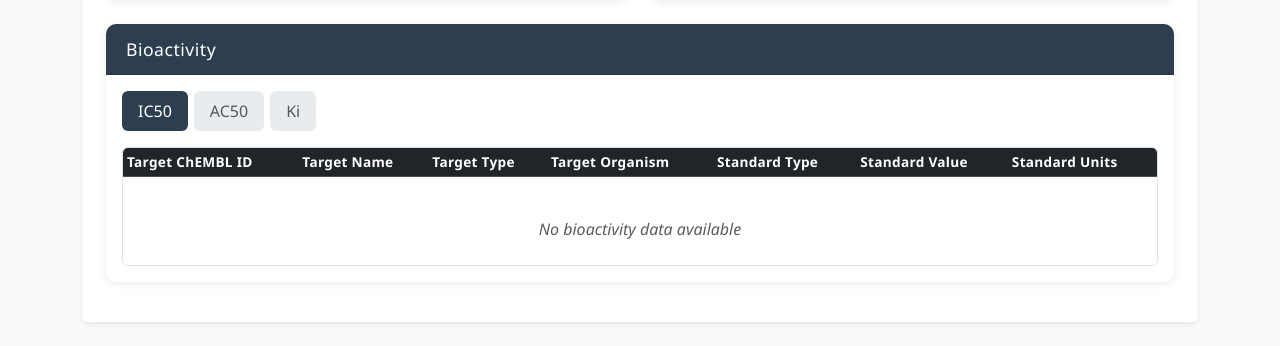
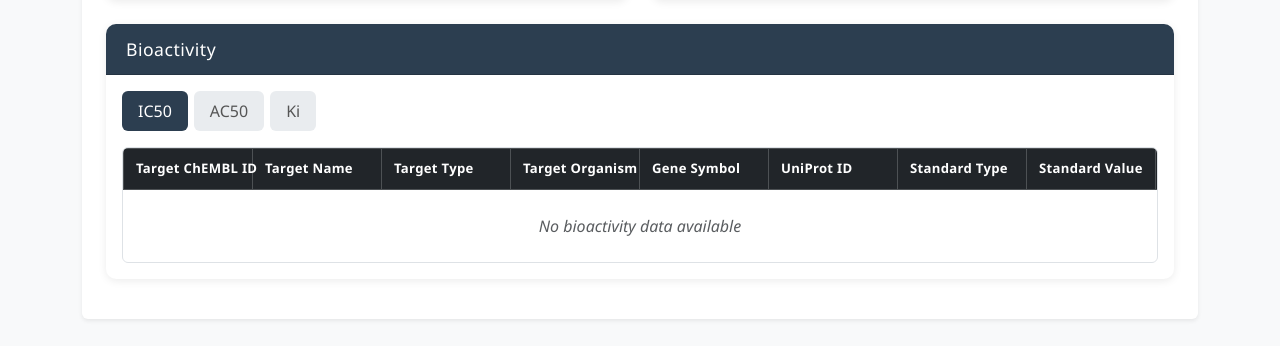
Before and after one commit to samSRaina/ReMediX, a FastAPI app: page / in a window 1280 px wide. Shown: the part 804-1150 px from the top of the page. After the commit the page ends 1124 px from the top, so only its background shows below. Run offline with FastAPI, Linux system fonts and the light colour scheme; lists and menus that the app fills with data are empty.

Commit message:
Refactor gene expression data retrieval and enhance ChEMBL client with enriched target details

```diff
--- a/src/clients/creeds_client.py
+++ b/src/clients/creeds_client.py
@@ -50,7 +50,7 @@ class CreedsClient:
 
 
 if __name__ == "__main__":
-    uniprot_id = "HBD"
+    uniprot_id = "MTOR"
     disease = "pulmonary hypertension"
     obj = CreedsClient(uniprot_id)
     disease_signatures = get_disease_signatures(disease)
--- a/src/static/css/main.css
+++ b/src/static/css/main.css
@@ -112,43 +112,58 @@ body {
 }
 
 /* ── Bioactivity Table ── */
-.table-responsive {
+.bioactivity-table-wrapper {
     border: 1px solid #dee2e6;
     border-radius: 6px;
 }
 
 #bioactivity-table {
-    font-size: 0.85rem;
+    font-size: 0.82rem;
+    table-layout: fixed;
+    width: 100%;
+    margin-bottom: 0;
 }
 
 #bioactivity-table thead th {
     white-space: nowrap;
     font-weight: 600;
     letter-spacing: 0.3px;
+    padding: 10px 12px;
+    text-align: left;
+    vertical-align: middle;
 }
 
 #bioactivity-table tbody td {
     vertical-align: middle;
+    padding: 8px 12px;
+    text-align: left;
+    word-wrap: break-word;
+    overflow-wrap: break-word;
+    white-space: normal;
 }
 
 /* ── Scrollbar ── */
 .table-responsive::-webkit-scrollbar,
+.bioactivity-table-wrapper::-webkit-scrollbar,
 .scrollable-cell::-webkit-scrollbar {
     width: 6px;
 }
 
 .table-responsive::-webkit-scrollbar-track,
+.bioactivity-table-wrapper::-webkit-scrollbar-track,
 .scrollable-cell::-webkit-scrollbar-track {
     background: #f1f1f1;
 }
 
 .table-responsive::-webkit-scrollbar-thumb,
+.bioactivity-table-wrapper::-webkit-scrollbar-thumb,
 .scrollable-cell::-webkit-scrollbar-thumb {
     background: #aaa;
     border-radius: 4px;
 }
 
 .table-responsive::-webkit-scrollbar-thumb:hover,
+.bioactivity-table-wrapper::-webkit-scrollbar-thumb:hover,
 .scrollable-cell::-webkit-scrollbar-thumb:hover {
     background: #777;
 }
--- a/src/static/js/home.js
+++ b/src/static/js/home.js
@@ -31,9 +31,12 @@ const BIOACTIVITY_COLUMNS = [
     'target_name',
     'target_type',
     'target_organism',
+    'gene_symbol',
+    'uniprot_id',
     'standard_type',
     'standard_value',
-    'standard_units'
+    'standard_units',
+    'protein_target_classification'
 ];
 
 // Fetch and display bioactivity data
@@ -71,7 +74,9 @@ async function fetchBioactivity(inchiKey, standardType) {
             const tr = document.createElement('tr');
             BIOACTIVITY_COLUMNS.forEach(col => {
                 const td = document.createElement('td');
-                td.textContent = row[col] || '-';
+                const val = row[col];
+                // Use '--' for any null, undefined, or empty value
+                td.textContent = (val !== null && val !== undefined && val !== '') ? val : '--';
                 tr.appendChild(td);
             });
             tbody.appendChild(tr);
--- a/src/static/templates/home.html
+++ b/src/static/templates/home.html
@@ -121,17 +121,32 @@
                             <button type="button" class="nav-link bioactivity-tab" data-type="Ki">Ki</button>
                         </li>
                     </ul>
-                    <div class="table-responsive" style="max-height: 300px; overflow-y: auto;">
-                        <table class="table table-sm table-striped table-hover" id="bioactivity-table">
+                    <div class="table-responsive bioactivity-table-wrapper" style="max-height: 600px; overflow-y: auto;">
+                        <table class="table table-sm table-striped table-hover table-bordered" id="bioactivity-table">
+                            <colgroup>
+                                <col style="min-width: 130px;">
+                                <col style="min-width: 180px;">
+                                <col style="min-width: 120px;">
+                                <col style="min-width: 130px;">
+                                <col style="min-width: 100px;">
+                                <col style="min-width: 100px;">
+                                <col style="min-width: 110px;">
+                                <col style="min-width: 110px;">
+                                <col style="min-width: 110px;">
+                                <col style="min-width: 200px;">
+                            </colgroup>
                             <thead class="table-dark sticky-top">
                                 <tr>
                                     <th>Target ChEMBL ID</th>
                                     <th>Target Name</th>
                                     <th>Target Type</th>
                                     <th>Target Organism</th>
+                                    <th>Gene Symbol</th>
+                                    <th>UniProt ID</th>
                                     <th>Standard Type</th>
                                     <th>Standard Value</th>
                                     <th>Standard Units</th>
+                                    <th>Protein Target Classification</th>
                                 </tr>
                             </thead>
                             <tbody id="bioactivity-tbody">
@@ -148,5 +163,5 @@
 
     <div id="error-message" class="text-danger text-center mt-3"></div>
 
-    <script src="{{ url_for('static', path='js/home.js') }}"></script>
+    <script src="{{ url_for('static', path='js/home.js') }}?v=2"></script>
 {% endblock %}
--- a/src/static/templates/layout.html
+++ b/src/static/templates/layout.html
@@ -5,7 +5,7 @@
     <meta name="viewport" content="width=device-width, initial-scale=1.0">
     <title>{% block title %}Drug Repurpose App{% endblock %}</title>
     <link href="https://cdn.jsdelivr.net/npm/bootstrap@5.3.3/dist/css/bootstrap.min.css" rel="stylesheet">
-    <link rel="stylesheet" href="{{ url_for('static', path='css/main.css') }}">
+    <link rel="stylesheet" href="{{ url_for('static', path='css/main.css') }}?v=2">
     {% block extra_styles %}{% endblock %}
 </head>
 <body class="bg-light py-4">
```
Also changed, not shown: src/clients/chembl_client.py (+46 -16 lines), src/clients/geneCards_client.py (+28 -1 lines), src/routers/api.py (+1 -24 lines).
